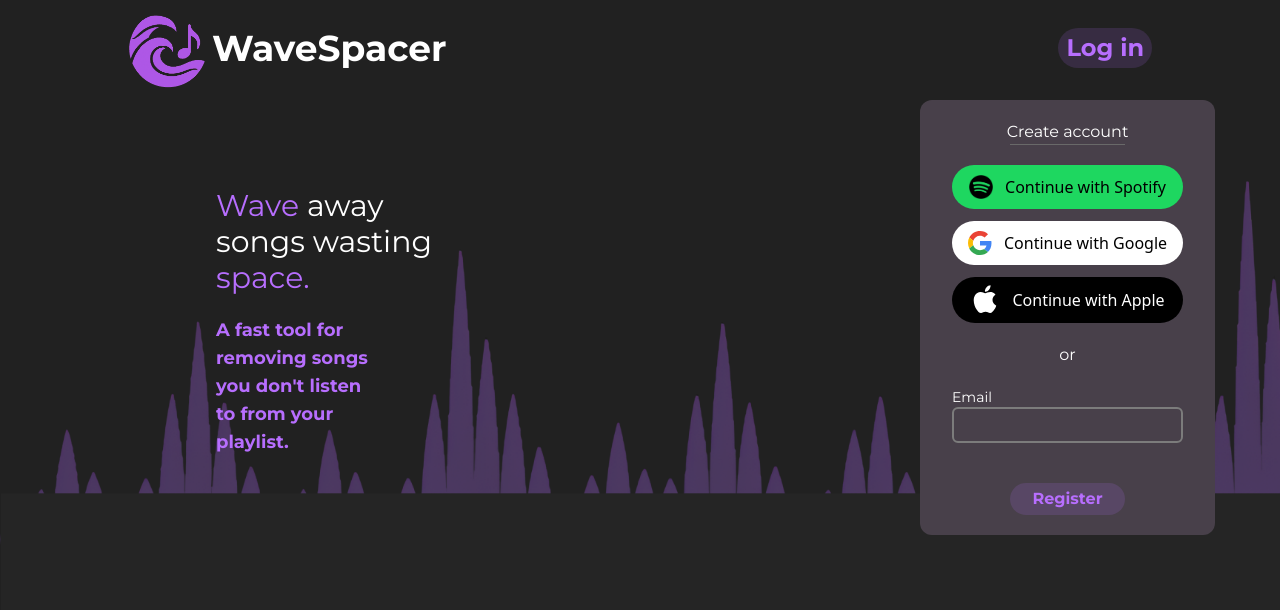
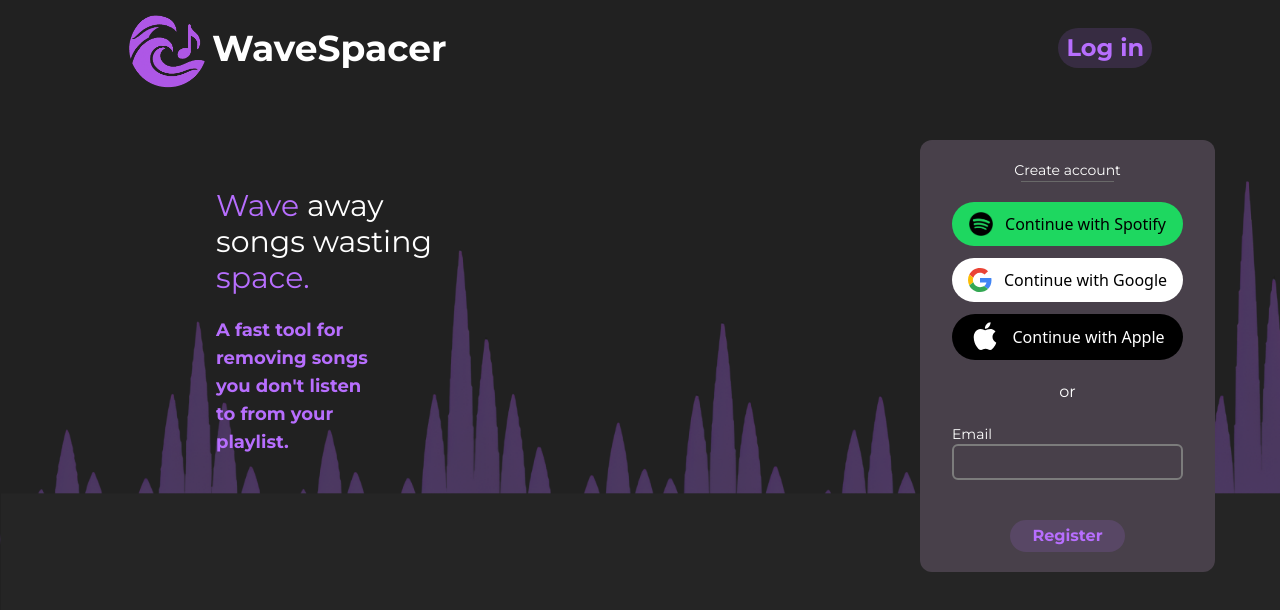
Before and after one commit to jamktiko/WaveSpacer, an Angular app in the folder frontend/: page / in a window 1280 px wide. Shown: the top 610 px of the page. Built offline with nearby package versions, Linux system fonts and the light colour scheme.

Commit message:
changes to styling

```diff
--- a/frontend/src/app/homepage/homepage.component.html
+++ b/frontend/src/app/homepage/homepage.component.html
@@ -26,16 +26,16 @@
   </div>
 </div>
 
-<div class="flex justify-center mx-10 lg:absolute lg:top-15 lg:left-153 xl:left-220 2xl:top-50 2xl:left-480">
-  <div class="bg-[#48404A] px-8 py-5 rounded-xl mt-10 w-full max-w-sm">
-    <h2 class="text-white text-center">Create account</h2>
-    <hr class="border-t border-[#696969] w-1/2 mx-auto">
+<div class="flex justify-center mx-10 mt-20 lg:absolute lg:top-15 lg:left-140 xl:left-220 2xl:top-50 2xl:left-480">
+  <div class="bg-[#48404A] px-8 py-5 rounded-xl w-full max-w-sm">
+    <h2 class="text-white text-center text-[14px]">Create account</h2>
+    <hr class="border-t border-[#696969] w-1/2 accline:w-3/10 sm:w-3/10 lg:w-2/5 mx-auto">
     <div class="flex flex-col gap-3">
       <button
         class="flex items-center justify-center bg-[#1ED760] text-black rounded-full mt-5 px-4 py-2 w-full min-h-[44px] hover:bg-[#17C211] font-sans">
         <img src="spotify.png" alt="Spotify logo" class="w-6 h-6 mr-3 flex-shrink-0" />
-        <span class="block xs:hidden">Spotify</span>
-        <span class="hidden xs:block">Continue with Spotify</span>
+        <span class="block regbutton:hidden">Spotify</span>
+        <span class="hidden regbutton:block">Continue with Spotify</span>
       </button>
 
       <button
@@ -57,8 +57,8 @@
             <path fill="none" d="M0 0h48v48H0z"></path>
           </svg>
         </div>
-        <span class="block xs:hidden">Google</span>
-        <span class="hidden xs:block">Continue with Google</span>
+        <span class="block regbutton:hidden">Google</span>
+        <span class="hidden regbutton:block">Continue with Google</span>
       </button>
 
 
@@ -70,8 +70,8 @@
             d="M25.565,9.785c-0.123,0.077-3.051,1.702-3.051,5.305c0.138,4.109,3.695,5.55,3.756,5.55 c-0.061,0.077-0.537,1.963-1.947,3.94C23.204,26.283,21.962,28,20.076,28c-1.794,0-2.438-1.135-4.508-1.135 c-2.223,0-2.852,1.135-4.554,1.135c-1.886,0-3.22-1.809-4.4-3.496c-1.533-2.208-2.836-5.673-2.882-9 c-0.031-1.763,0.307-3.496,1.165-4.968c1.211-2.055,3.373-3.45,5.734-3.496c1.809-0.061,3.419,1.242,4.523,1.242 c1.058,0,3.036-1.242,5.274-1.242C21.394,7.041,23.97,7.332,25.565,9.785z M15.001,6.688c-0.322-1.61,0.567-3.22,1.395-4.247 c1.058-1.242,2.729-2.085,4.17-2.085c0.092,1.61-0.491,3.189-1.533,4.339C18.098,5.937,16.488,6.872,15.001,6.688z">
           </path>
         </svg>
-        <span class="block xs:hidden">Apple</span>
-        <span class="hidden xs:block">Continue with Apple</span>
+        <span class="block regbutton:hidden">Apple</span>
+        <span class="hidden regbutton:block">Continue with Apple</span>
       </button>
     </div>
 
--- a/frontend/src/styles.css
+++ b/frontend/src/styles.css
@@ -5,6 +5,7 @@
 }
 
 @theme {
-  --breakpoint-xs: 450px;
+  --breakpoint-accline: 375px;
+  --breakpoint-regbutton: 450px;
   --breakpoint-register: 533px;
 }
```
